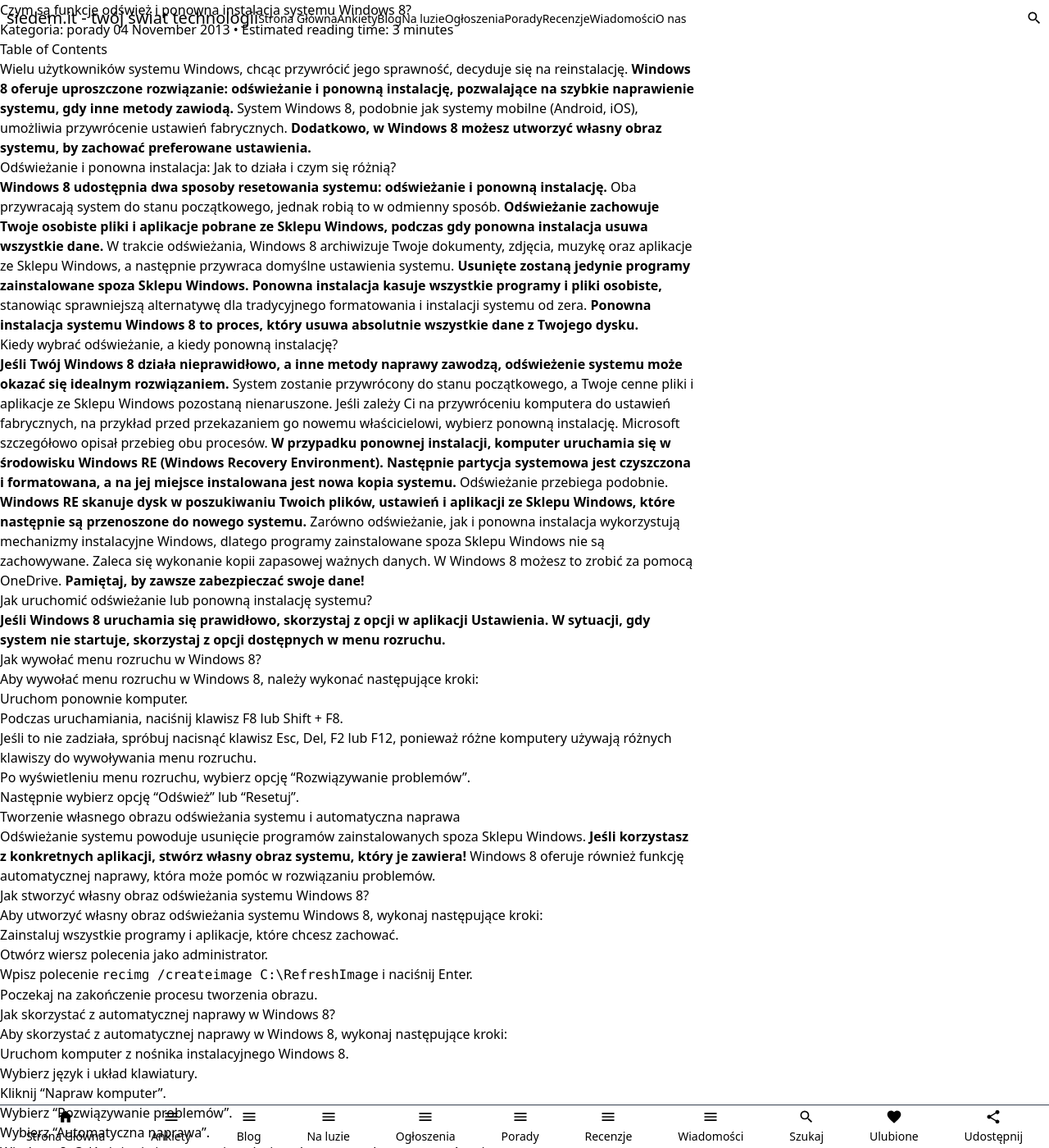
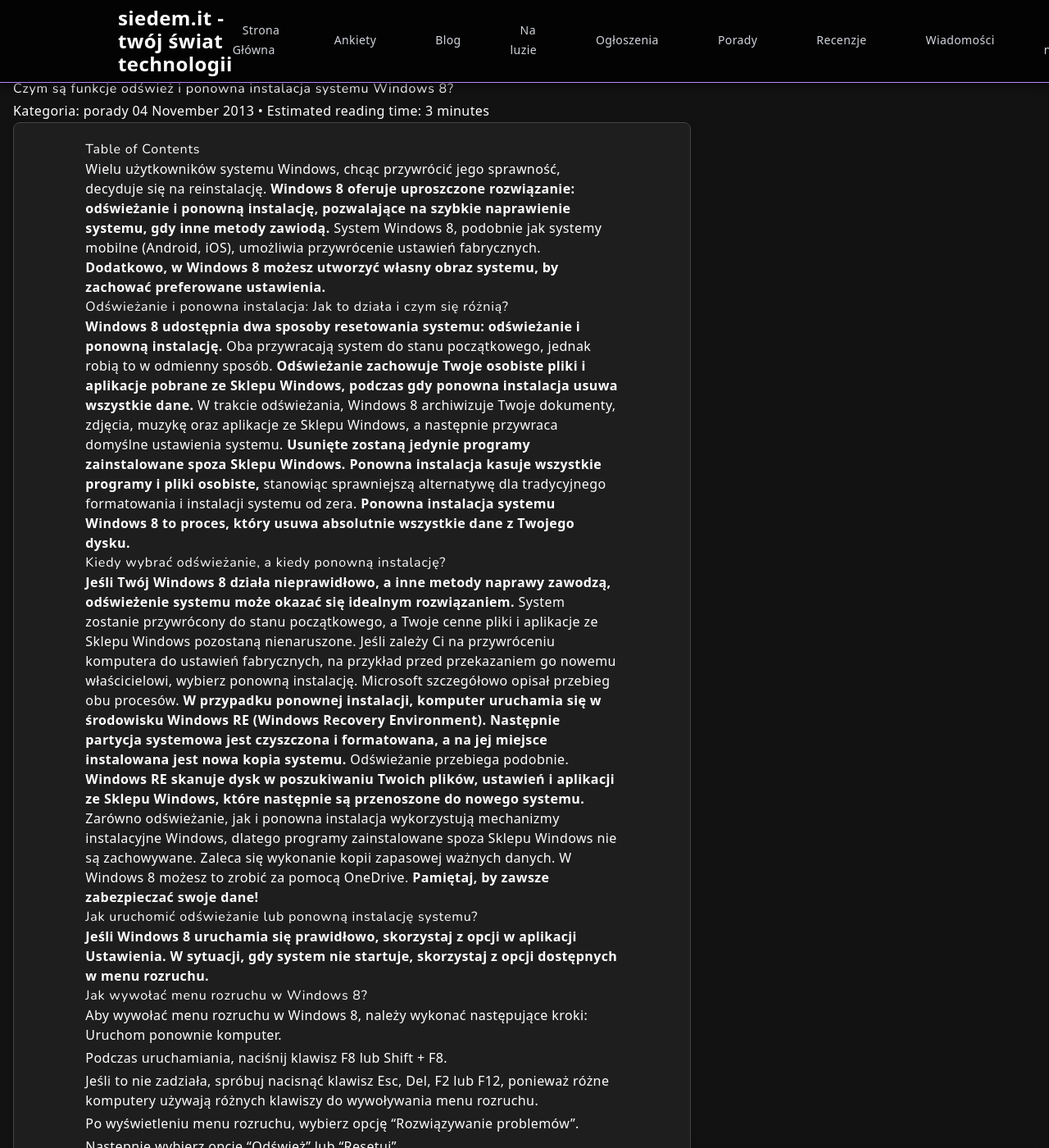
Before and after one commit to maracuyan/siedem.it, a Jekyll site: the page built from _posts/2013-06-19-czym-sa-funkcje-odswiez-ponowna-instalacja-systemu-windows-8.md, in a window 1280 px wide and 1400 px high. Shown: the whole window at 82% size. Built offline with Jekyll 4.4.1, drawn with Linux system fonts in a browser that asks for light colours.

Commit message:
feat: Update dependencies and add Jekyll plugins
This commit updates the Gemfile and Gemfile.lock to include several new Jekyll plugins and update existing dependencies. The added plugins include jekyll-seo-tag, jekyll-sitemap, csv, base64, bigdecimal, minima, kramdown-parser-gfm, and webrick. These plugins enhance the site's SEO, sitemap generation, and overall functionality. The update also includes changes to the _includes/head.html file, likely to incorporate the new SEO tag. Additionally, a new CSS file (assets/css/main.css) is added, suggesting styling updates or a new theme.

```diff
--- a/_includes/head.html
+++ b/_includes/head.html
@@ -7,4 +7,5 @@
   {%- if jekyll.environment == 'production' and site.google_analytics -%}
     {%- include google-analytics.html -%}
   {%- endif -%}
+  <link rel="stylesheet" href="{{ "/assets/css/main.css" | relative_url }}">
 </head>
--- /dev/null
+++ b/assets/css/main.css
@@ -0,0 +1,534 @@
+@import url('https://fonts.googleapis.com/css2?family=Inter:wght@400;700&family=Nunito:wght@400;700&display=swap');
+
+:root {
+  --primary-bg: #121212;
+  --secondary-bg: #1E1E1E;
+  --primary-text: #FFFFFF;
+  --accent-color: #BB86FC;
+  --link-color: #BB86FC;
+  --link-hover-color: #D1B0FF;
+}
+
+body {
+    background-color: var(--primary-bg);
+    color: var(--primary-text);
+    font-family: 'Nunito', sans-serif;
+    line-height: 1.5;
+    letter-spacing: 0.025em;
+    font-weight: 400;
+    -webkit-backdrop-filter: blur(10px);
+    backdrop-filter: blur(10px);
+}
+
+h1, .h1 {
+    font-size: 1.875rem;
+    font-weight: bold;
+}
+
+h1, h2, h3, h4, h5, h6 {
+    font-family: 'Nunito', sans-serif;
+    color: #FFFFFF;
+    margin-bottom: 0.5rem;
+    letter-spacing: 0.05em;
+}
+
+a {
+    color: var(--link-color);
+    text-decoration: none;
+}
+
+a:hover, a:focus {
+    color: var(--link-hover-color);
+    text-decoration: underline;
+}
+
+.post-category {
+  font-size: 1.2em;
+  font-style: italic;
+  color: #888;
+}
+
+.post-container {
+  background-color: var(--secondary-bg);
+  border-radius: 0.5rem;
+  padding: 1.25rem;
+  margin-bottom: 1.25rem;
+  border: 1px solid #444;
+  box-shadow: 0 0.25rem 0.5rem rgba(0, 0, 0, 0.2);
+}
+
+.cta-button {
+  display: inline-block;
+  background-color: var(--accent-color);
+  color: var(--primary-bg);
+  padding: 0.5rem 1rem;
+  border-radius: 0.375rem;
+  font-weight: bold;
+  margin-top: 0.75rem;
+  transition: background-color 0.3s, color 0.3s;
+}
+
+.cta-button:hover, .cta-button:focus {
+    background-color: #2563eb;
+    color: var(--primary-bg);
+    text-decoration: none;
+}
+
+.post-content {
+  max-width: 650px;
+  margin-left: auto;
+  margin-right: auto;
+}
+
+.post-content img, .post-content figure, .post-content video, .post-content pre, .post-content .highlight {
+    max-width: 100%;
+    height: auto;
+}
+
+.post-content iframe {
+    max-width: 100%;
+}
+
+ul, ol {
+  margin-left: 1.5em;
+  padding-left: 0.5em;
+  margin-bottom: 1em;
+}
+
+ul li, ol li {
+    margin-bottom: 0.25em;
+}
+
+blockquote {
+  background-color: var(--secondary-bg);
+  border-left: 4px solid var(--accent-color);
+  padding: 1rem;
+  margin-top: 1.5rem;
+  margin-bottom: 1.5rem;
+}
+
+code:not(pre > code) {
+  background-color: #2D3748;
+  padding: 0.25rem 0.5rem;
+  border-radius: 0.375rem;
+  font-family: monospace;
+  font-size: 0.875rem;
+  color: var(--primary-text);
+}
+
+pre {
+  background-color: #2D3748;
+  padding: 1rem;
+  border-radius: 0.375rem;
+  overflow-x: auto;
+  margin-top: 1.5rem;
+  margin-bottom: 1.5rem;
+  border: none;
+}
+
+pre code {
+    background-color: transparent;
+    padding: 0;
+    color: inherit;
+    border: none;
+    border-radius: 0;
+}
+
+img {
+  max-width: 100%;
+  height: auto;
+  display: block;
+  margin-left: auto;
+  margin-right: auto;
+  border-radius: 0.375rem;
+  margin-top: 1rem;
+  margin-bottom: 1rem;
+}
+
+hr {
+  border: 0;
+  height: 0.25rem;
+  background-color: var(--secondary-bg);
+  margin-top: 2rem;
+  margin-bottom: 2rem;
+}
+
+.site-header {
+  position: fixed;
+  top: 0;
+  left: 0;
+  right: 0;
+  z-index: 50;
+  background-color: black;
+  background-color: rgba(0, 0, 0, 0.8);
+  backdrop-filter: blur(10px);
+  -webkit-backdrop-filter: blur(10px);
+  padding-top: 0.5rem;
+  padding-bottom: 0.5rem;
+  box-shadow: 0 0.25rem 0.5rem rgba(0, 0, 0, 0.5);
+  border-bottom: 1px solid var(--accent-color);
+}
+
+.site-header .wrapper {
+    display: flex;
+    align-items: center;
+    justify-content: space-between;
+    max-width: 64rem;
+    margin-left: auto;
+    margin-right: auto;
+    padding-left: 1rem;
+    padding-right: 1rem;
+}
+
+.site-header .site-title {
+    font-size: 1.5rem;
+    font-weight: bold;
+    color: white;
+}
+
+.site-header .main-nav ul {
+      display: flex;
+      gap: 1.5rem;
+}
+
+.site-header .main-nav li a {
+          color: #D1D5DB;
+          padding: 0.75rem;
+          border-radius: 0.375rem;
+          transition: background-color 0.2s, color 0.2s;
+}
+
+.site-header .main-nav li a:hover {
+            background-color: #4B5563;
+            color: white;
+}
+
+.site-title, .site-title:visited {
+  font-size: 1.5rem;
+  font-weight: bold;
+  color: #4A5568;
+  text-decoration: none;
+}
+
+.main-nav {
+  display: flex;
+  align-items: center;
+  justify-content: flex-end;
+  flex-grow: 1;
+}
+
+.main-nav ul {
+    list-style: none;
+    padding: 0;
+    margin: 0;
+    display: flex;
+    align-items: center;
+}
+
+.main-nav li {
+      margin-left: 1.5rem;
+}
+
+.main-nav li a {
+        color: #718096;
+        text-decoration: none;
+}
+
+.main-nav li a:hover {
+          color: #3B82F6;
+}
+
+.main-nav li:first-child {
+      margin-left: 0;
+}
+
+.main-nav .search-icon {
+    margin-left: 1rem;
+}
+
+.main-nav .search-icon svg {
+        width: 1.25rem;
+        height: 1.25rem;
+        fill: #718096;
+        vertical-align: middle;
+}
+
+.main-nav .search-icon:hover svg {
+        fill: #3B82F6;
+}
+
+.bottom-navbar {
+  position: fixed;
+  bottom: 0;
+  left: 0;
+  right: 0;
+  width: 100%;
+  z-index: 50;
+  background-color: rgba(0, 0, 0, 0.9);
+  backdrop-filter: blur(10px);
+  -webkit-backdrop-filter: blur(10px);
+  border-top: 1px solid #4A5568;
+  display: flex;
+  justify-content: space-around;
+  align-items: center;
+  padding: 0.25rem;
+  font-size: 0.875rem;
+}
+
+.bottom-navbar .nav-item {
+    display: flex;
+    flex-direction: column;
+    align-items: center;
+    text-decoration: none;
+    color: var(--primary-text);
+}
+
+.bottom-navbar .nav-item svg {
+      width: 1.25rem;
+      height: 1.25rem;
+      margin-bottom: 0.25rem;
+      fill: var(--primary-text);
+}
+
+.bottom-navbar .nav-item:hover, .bottom-navbar .nav-item:focus {
+      color: var(--accent-color);
+}
+
+.bottom-navbar .nav-item:hover svg, .bottom-navbar .nav-item:focus svg {
+        fill: var(--accent-color);
+}
+
+@media (min-width: 768px) {
+  .bottom-navbar {
+    display: none;
+  }
+}
+
+.welcome-section {
+  margin-bottom: 6rem;
+}
+
+.page-content {
+  padding-top: 6rem;
+  padding-bottom: 3rem;
+}
+
+@media (min-width: 768px) {
+  .page-content {
+    padding-bottom: 1.25rem;
+  }
+}
+
+.post-list {
+  list-style: none;
+  padding-left: 0;
+}
+
+.post-list li {
+    background-color: var(--secondary-bg);
+    border-radius: 0.375rem;
+    margin-bottom: 1.25rem;
+    border: 1px solid #4A5568;
+    box-shadow: 0 0.25rem 0.5rem rgba(0, 0, 0, 0.2);
+    transition: transform 0.2s ease-in-out, box-shadow 0.2s ease-in-out;
+}
+
+.post-list li:hover {
+      transform: translateY(-0.25rem);
+      box-shadow: 0 0.5rem 1rem rgba(0, 0, 0, 0.3);
+}
+
+.post-card-thumbnail {
+  width: 100%;
+  max-height: 13rem;
+  overflow: hidden;
+  margin-bottom: 0.5rem;
+  border-top-left-radius: 0.375rem;
+  border-top-right-radius: 0.375rem;
+}
+
+.post-card-thumbnail img {
+    width: 100%;
+    height: 100%;
+    object-fit: cover;
+    display: block;
+    margin: 0;
+    border-radius: 0;
+}
+
+a.post-card-link {
+  display: block;
+  color: inherit;
+  text-decoration: none;
+}
+
+a.post-card-link:hover, a.post-card-link:focus {
+    text-decoration: none;
+}
+
+a.post-card-link:hover .post-card-content h3 {
+      color: var(--accent-color);
+}
+
+.post-card-content {
+  padding: 0.75rem;
+}
+
+.post-card-content h3 {
+    color: var(--primary-text);
+    margin-top: 0;
+    margin-bottom: 0.25rem;
+}
+
+.post-card-content .post-meta {
+    display: block;
+    font-size: 0.875rem;
+    color: #6B7280;
+    margin-bottom: 0.5rem;
+}
+
+.post-card-content .post-excerpt p {
+      color: #9CA3AF;
+      font-size: 0.875rem;
+}
+
+.post-card-content .post-excerpt p:last-child {
+        margin-bottom: 0;
+}
+
+.wrapper {
+    max-width: calc(800px - (2rem));
+    margin-right:  auto;
+    margin-left:   auto;
+    padding-right: 1rem;
+    padding-left:  1rem;
+}
+
+@media screen and (max-width: 900px) {
+  .wrapper {
+        max-width: calc(800px - (1.5rem));
+        padding-right: 0.75rem;
+        padding-left:  0.75rem;
+  }
+}
+
+@media screen and (max-width: 600px) {
+    .wrapper {
+        max-width: calc(100% - (1.5rem));
+    }
+}
+
+.sidebar {
+  position: fixed;
+  top: 0;
+  right: 0;
+  width: 20rem;
+  height: 100%;
+  background-color: var(--secondary-bg);
+  box-shadow: 0 4px 6px -1px rgba(0, 0, 0, 0.1), 0 2px 4px -1px rgba(0, 0, 0, 0.06);
+  z-index: 50;
+  transition-property: right;
+  transition-duration: 0.3s;
+  overflow-y: auto;
+  padding: 1.25rem;
+  box-sizing: border-box;
+  color: var(--primary-text);
+}
+
+@media screen and (max-width: 600px) {
+  .sidebar {
+    width: 80%;
+    right: -80%;
+  }
+}
+
+.sidebar.open {
+    right: 0;
+}
+
+.sidebar-close-btn {
+  position: absolute;
+  top: 0.5rem;
+  right: 0.75rem;
+  background-color: transparent;
+  border: none;
+  color: var(--primary-text);
+  font-size: 1.5rem;
+  cursor: pointer;
+}
+
+.sidebar-close-btn:hover {
+    color: var(--link-hover-color);
+}
+
+.sidebar-content {
+  margin-top: 1.25rem;
+}
+
+.sidebar-content h2 {
+    color: var(--accent-color);
+    margin-top: 1.5rem;
+    margin-bottom: 0.5rem;
+}
+
+.sidebar-content h2:first-child {
+      margin-top: 0;
+}
+
+.sidebar-content p {
+    line-height: 1.75rem;
+    margin-bottom: 0.5rem;
+}
+
+.sidebar-content #sidebar-search-input {
+    width: 100%;
+    padding: 0.5rem;
+    margin-bottom: 0.5rem;
+    border-width: 1px;
+    border-color: #4B5563;
+    background-color: var(--primary-bg);
+    color: var(--primary-text);
+    border-radius: 0.375rem;
+}
+
+.sidebar-overlay {
+  position: fixed;
+  top: 0;
+  left: 0;
+  width: 100%;
+  height: 100%;
+  background-color: rgba(0, 0, 0, 0.5);
+  z-index: 40;
+  display: none;
+}
+
+.sidebar-overlay.active {
+    display: block;
+}
+
+.social-sharing {
+  display: flex;
+  justify-content: center;
+  margin-top: 1rem;
+}
+
+.social-sharing a {
+    background-color: #1F2937;
+    color: var(--primary-text);
+    font-weight: bold;
+    padding-top: 0.5rem;
+    padding-bottom: 0.5rem;
+    padding-left: 1rem;
+    padding-right: 1rem;
+    border-radius: 0.25rem;
+    margin: 0 0.5em;
+}
+
+.social-sharing a:hover {
+      background-color: #374151;
+}
+
+.post-author {
+  color: #6B7280;
+  margin-top: 0.5rem;
+}
```
Also changed, not shown: Gemfile (+8 -1 lines), Gemfile.lock.
